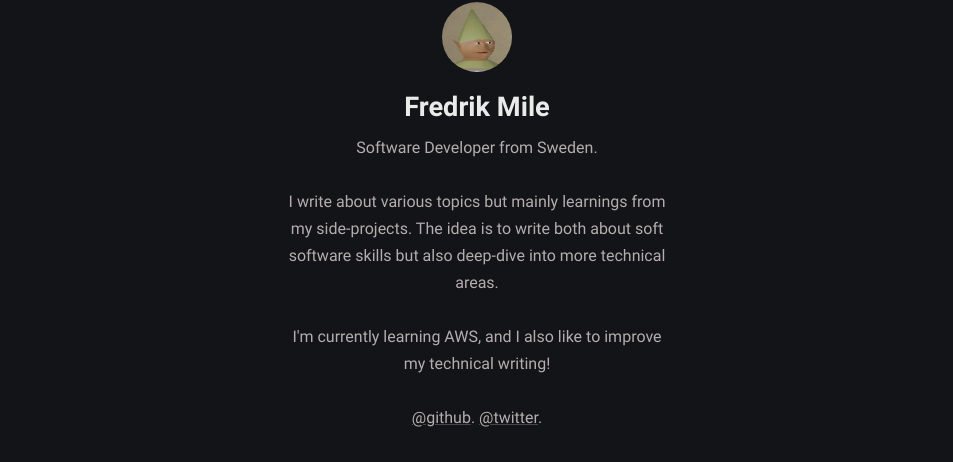
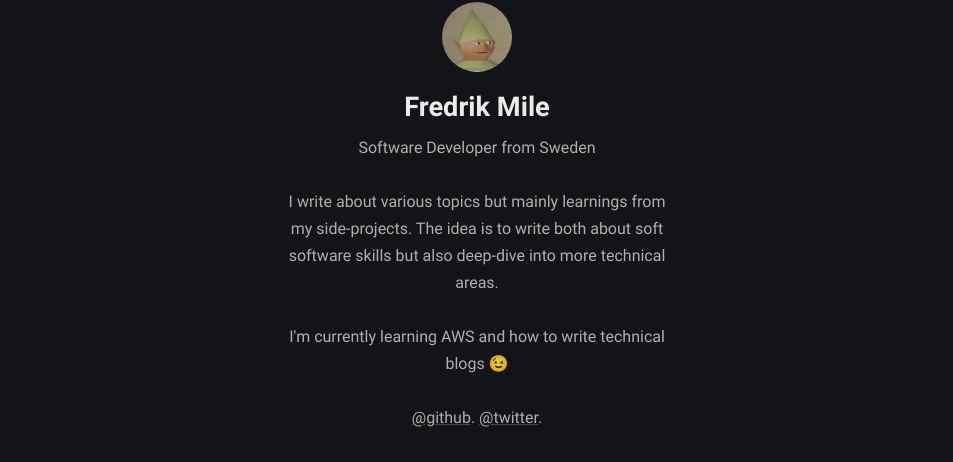
Before and after one commit to mile95/old-blog, a Jekyll site: the page built from index.md, in a window 1280 px wide. Shown: the part 166-628 px from the top of the page, without its empty margins (163-1116 px from the left). Built offline with Jekyll 4.4.1, drawn with Linux system fonts in a browser that asks for light colours.

Commit message:
Improved description in _config.yml

```diff
--- a/_config.yml
+++ b/_config.yml
@@ -14,12 +14,12 @@ mode: dark # default theme "dark" | "light"
 author:
   name: Fredrik Mile # author name
   bio: >- # tell to the world
-    Software Developer from Sweden.
+    Software Developer from Sweden
     <br></br>
     I write about various topics but mainly learnings from my side-projects.
     The idea is to write both about soft software skills but also deep-dive into more technical areas.
     <br></br>
-    I'm currently learning AWS, and I also like to improve my technical writing!
+    I'm currently learning AWS and how to write technical blogs 😉
     <br></br>
     <a href="https://github.com/mile95" target="_blank" rel="noopener">@github</a>.
     <a href="https://twitter.com/milefredrik" target="_blank" rel="noopener">@twitter</a>.
```
